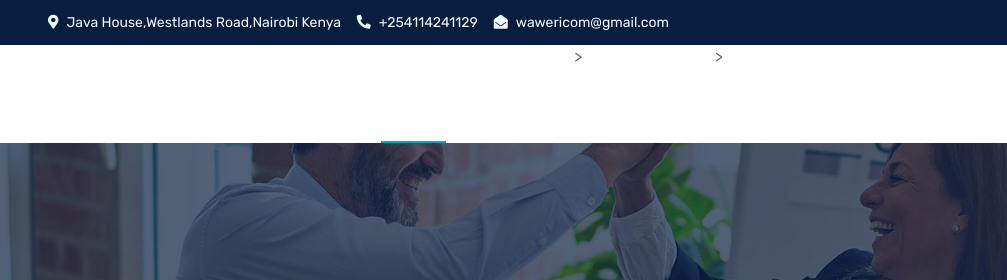
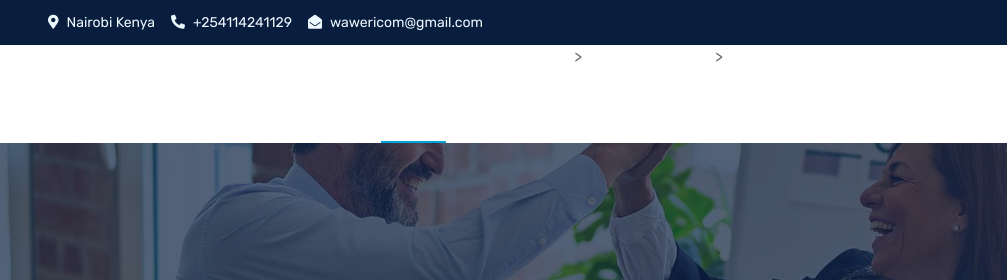
Before and after one commit to wawericom/wawericom, a website with bundled scripts: page feature.html in a window 1280 px wide. Shown: the top 280 px of the page, 0-1007 px from the left. Built offline with nearby package versions, Linux system fonts and the light colour scheme.

Commit message:
header section

```diff
--- a/feature.html
+++ b/feature.html
@@ -44,7 +44,7 @@
         <div class="row gx-0">
             <div class="col-lg-8 text-center text-lg-start mb-2 mb-lg-0">
                 <div class="d-inline-flex align-items-center" style="height: 45px;">
-                    <small class="me-3 text-light"><i class="fa fa-map-marker-alt me-2"></i>Java House,Westlands Road,Nairobi Kenya</small>
+                    <small class="me-3 text-light"><i class="fa fa-map-marker-alt me-2"></i>Nairobi Kenya</small>
                     <small class="me-3 text-light"><i class="fa fa-phone-alt me-2"></i>+254114241129</small>
                     <small class="text-light"><i class="fa fa-envelope-open me-2"></i>wawericom@gmail.com</small>
                 </div>
```
Also changed, not shown: quote.html (+1 -1 lines), service.html (+1 -1 lines).
